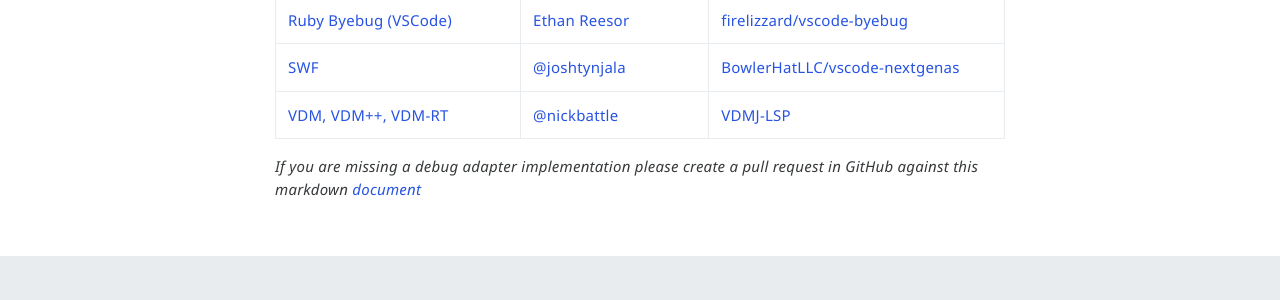
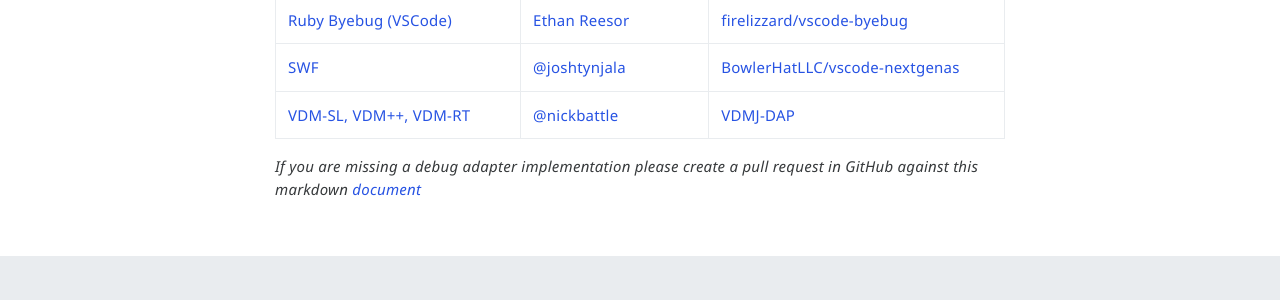
Before and after one commit to microsoft/debug-adapter-protocol, a Jekyll site: the page built from _implementors/adapters.md, in a window 1280 px wide and 900 px high, scrolled down 2238 px. Shown: the part 517-817 px from the top of the window. Built offline with Jekyll 4.4.1, drawn with Linux system fonts in a browser that asks for light colours; nearby versions of some CDN libraries; comment, search, counter and statistics services are not loaded.

Commit message:
Update adapters.md

```diff
--- a/_implementors/adapters.md
+++ b/_implementors/adapters.md
@@ -60,7 +60,7 @@
 [Ruby Byebug](https://rubygems.org/gems/byebug-dap)|[Ethan Reesor](https://gitlab.com/firelizzard)|[firelizzard/byebug-dap](https://gitlab.com/firelizzard/byebug-dap)
 [Ruby Byebug (VSCode)](https://marketplace.visualstudio.com/items?itemName=ethan-reesor.vscode-byebug)|[Ethan Reesor](https://gitlab.com/firelizzard)|[firelizzard/vscode-byebug](https://gitlab.com/firelizzard/vscode-byebug)
 [SWF](https://marketplace.visualstudio.com/items?itemName=bowlerhatllc.vscode-nextgenas)|[@joshtynjala](https://github.com/joshtynjala)|[BowlerHatLLC/vscode-nextgenas](https://github.com/BowlerHatLLC/vscode-nextgenas)
-[VDM, VDM++, VDM-RT](https://github.com/nickbattle/vdmj/tree/master/LSP)|[@nickbattle](https://github.com/nickbattle)|[VDMJ-LSP](https://github.com/nickbattle/vdmj/tree/master/lsp)
+[VDM-SL, VDM++, VDM-RT](https://github.com/nickbattle/vdmj/tree/master/LSP)|[@nickbattle](https://github.com/nickbattle)|[VDMJ-DAP](https://github.com/nickbattle/vdmj/tree/master/lsp)
 {: .table .table-bordered .table-responsive}
 
 *If you are missing a debug adapter implementation please create a pull request in GitHub against this markdown [document](https://github.com/Microsoft/debug-adapter-protocol/blob/gh-pages/_implementors/adapters.md)*
```
